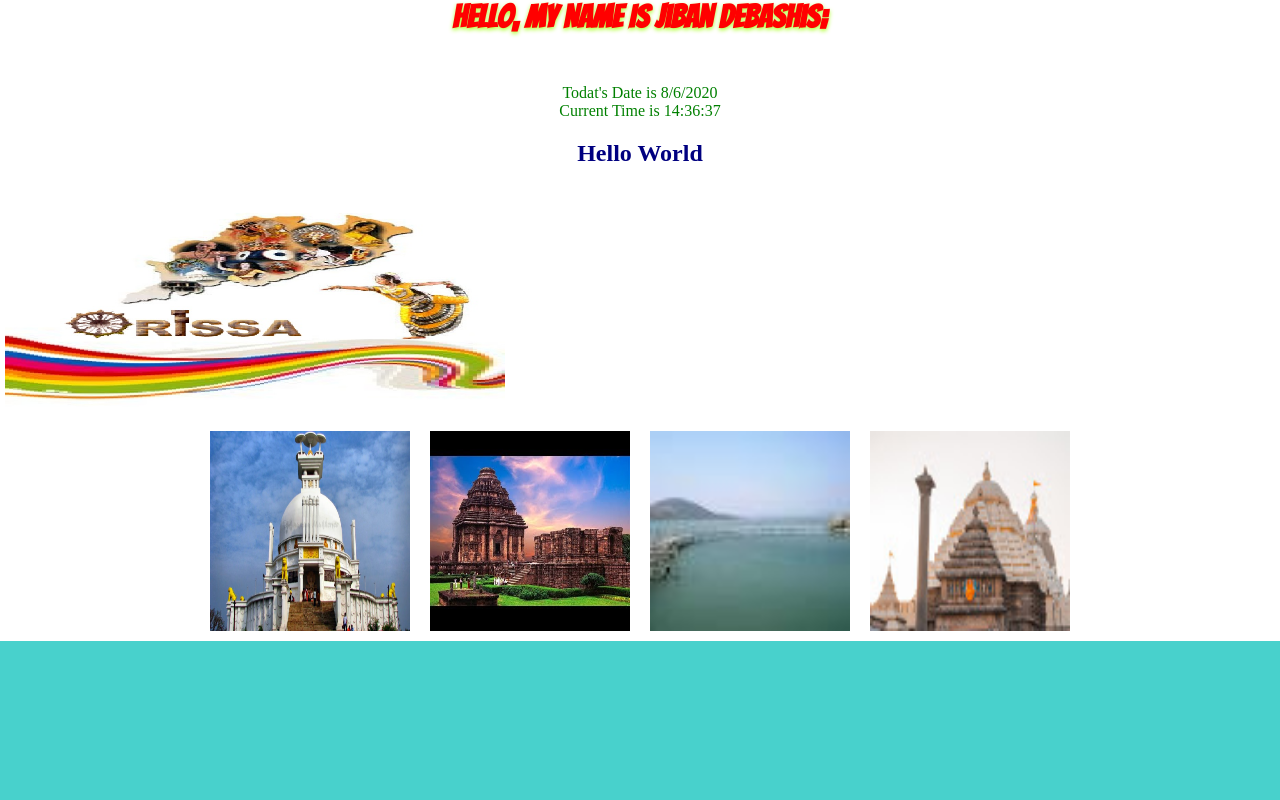
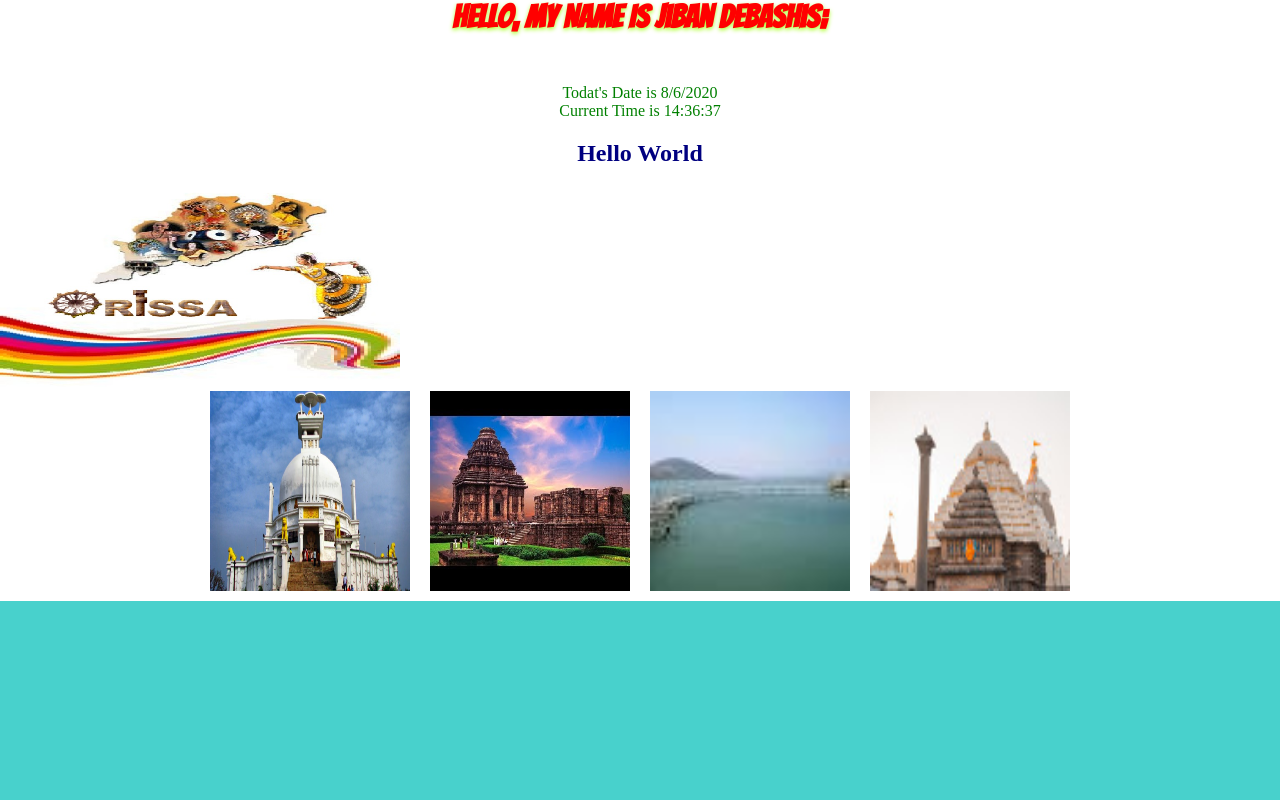
Before and after one commit to jibanblog/reactminiproject, a React (Create React App) app: page / in a window 1280 px wide. Shown: the top 800 px of the page. Built offline with nearby package versions, Linux system fonts and the light colour scheme.

Commit message:
changes are committed

```diff
--- a/src/index.js
+++ b/src/index.js
@@ -10,10 +10,7 @@ const img2 = './konark-puri.jpg';
 const img3 = './chilika_lake.jpg';
 const img4 = './lord_jagannath.jpg';
 const links = 'https://jibanblog.github.io/rainbow.github.io/index.html';
-const styleObj = {
-  margin: '20px 5px',
-  position: 'relative'
-};
+
 
  let currDate = new Date();
  let currTime = currDate.getHours();
@@ -42,7 +39,7 @@ ReactDOM.render(
   <p style={{color:'green', textAlign: 'center', marginBottom:'20px'}}> {`Current Time is ${now.getHours() + ":" + now.getMinutes() + ":" + now.getSeconds()} `} </p>
   <h2 contentEditable="true" style={{color: 'navy', textAlign: 'center', marginBottom:'20px'}}> Hello World </h2>
   <a href={links} target="_blank" rel="noopener noreferrer" >
-  <img src="./orisa2.jpg" alt="odishaImage" height="200px" width="500px" style={styleObj} />
+  <img src="./orisa2.jpg" alt="odishaImage" height="200px" width="400px" />
   </a>
   <br></br>
   <div className="img_div">
```
